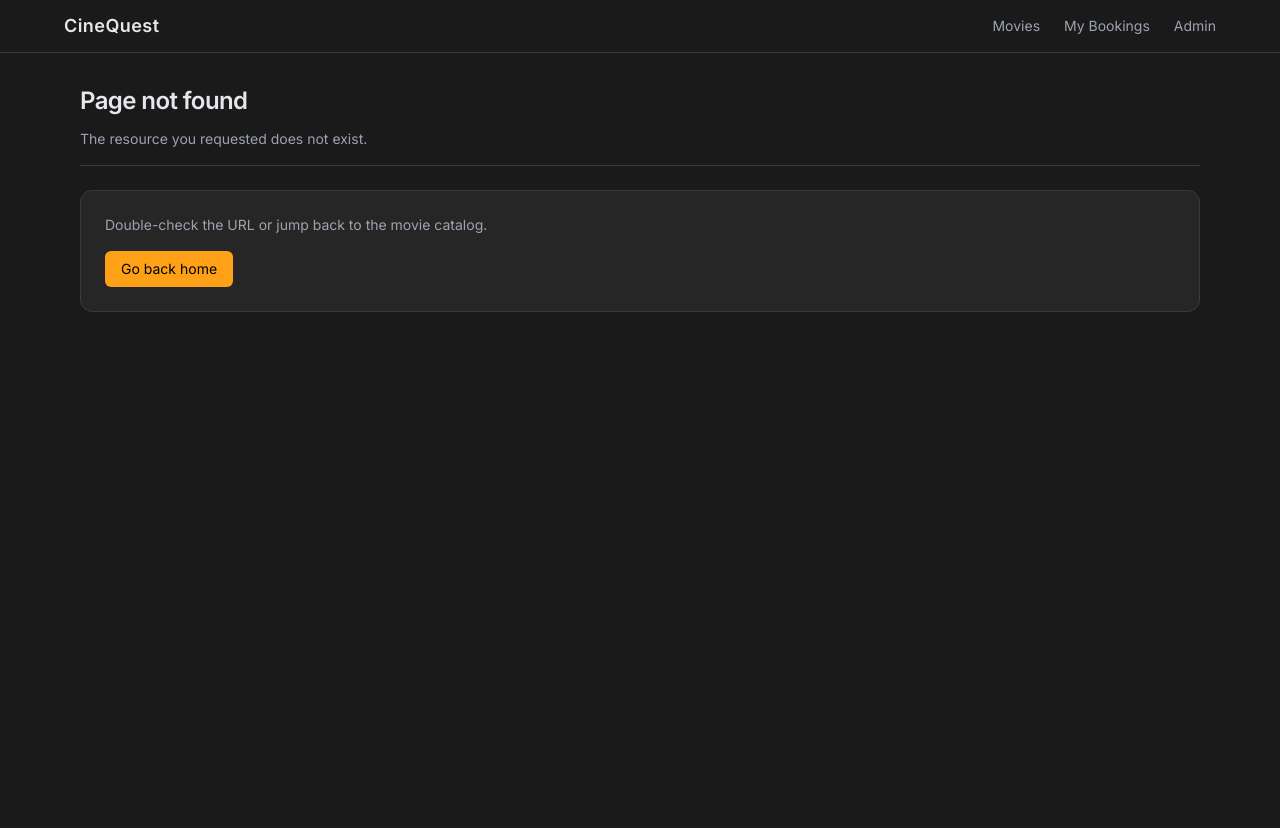
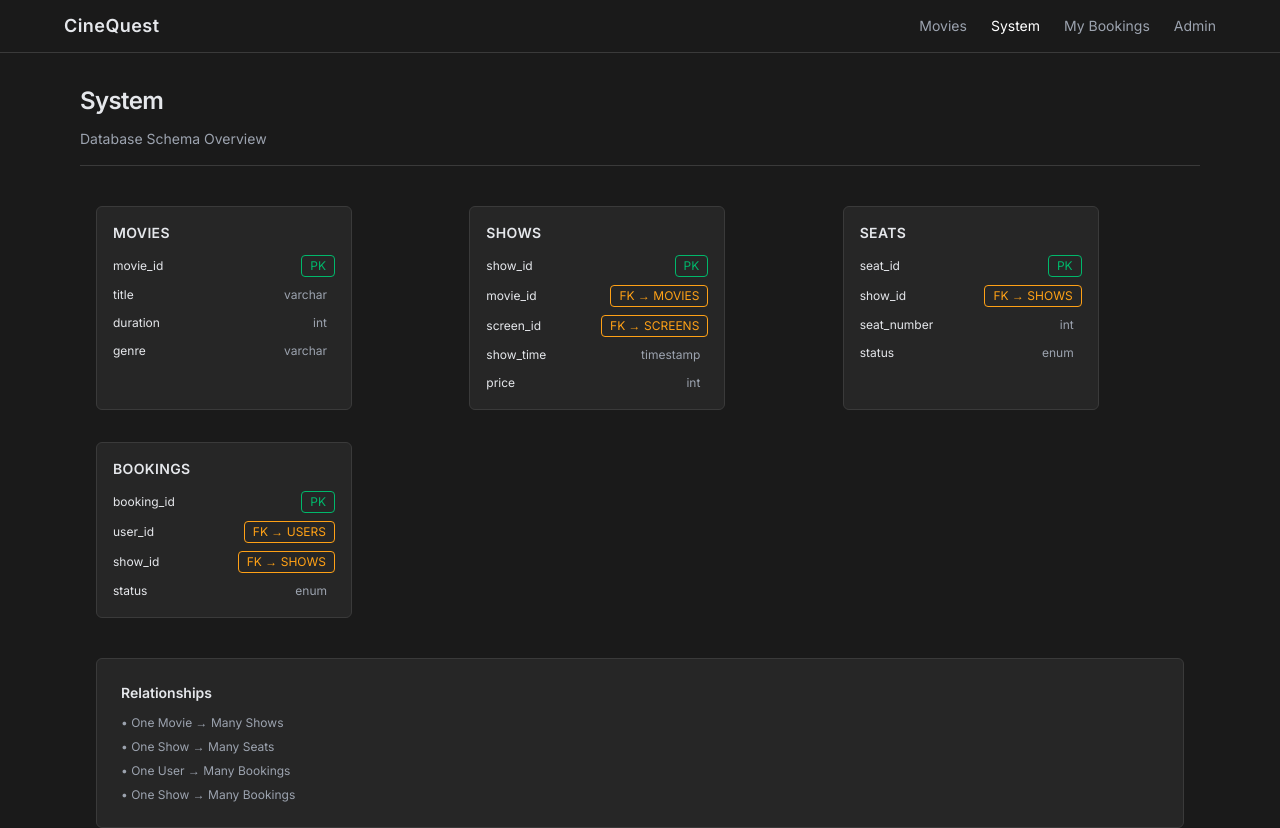
Before and after one commit to LaZyMugen/CineQuest, a React (Vite) app in the folder cinequest-frontend/: page /architecture in a window 1280 px wide. Before the commit this address had no page. Shown: the top 828 px of the page. Built offline with nearby package versions, Linux system fonts and the light colour scheme.

Commit message:
rtoc is peak

```diff
--- a/cinequest-frontend/src/app/router.jsx
+++ b/cinequest-frontend/src/app/router.jsx
@@ -5,6 +5,7 @@ import SeatSelection from "../pages/SeatSelection";
 import Admin from "../pages/Admin";
 import NotFound from "../pages/NotFound";
 import MyBookings from "../pages/MyBookings";
+import Architecture from "../pages/Architecture";
 
 const router = createBrowserRouter([
 	{
@@ -29,6 +30,10 @@ const router = createBrowserRouter([
 		element: <MyBookings />,
 	},
 	{
+		path: "/architecture",
+		element: <Architecture />,
+	},
+	{
 		path: "*",
 		element: <NotFound />,
 	},
--- /dev/null
+++ b/cinequest-frontend/src/components/TableCard.jsx
@@ -0,0 +1,26 @@
+export default function TableCard({ name, columns }) {
+	return (
+		<div className="w-64 rounded-md border border-border bg-card p-4">
+			<h3 className="mb-3 text-sm font-semibold tracking-wide">{name}</h3>
+
+			<ul className="space-y-2 text-xs">
+				{columns.map((col, index) => (
+					<li key={index} className="flex items-center justify-between gap-3">
+						<span>{col.name}</span>
+						<span
+							className={`rounded px-2 py-0.5 text-xs ${
+								col.type.includes("PK")
+									? "border border-success text-success"
+									: col.type.includes("FK")
+									? "border border-accent text-accent"
+									: "text-muted"
+							}`}
+						>
+							{col.type}
+						</span>
+					</li>
+				))}
+			</ul>
+		</div>
+	);
+}
--- a/cinequest-frontend/src/components/layout/Navbar.jsx
+++ b/cinequest-frontend/src/components/layout/Navbar.jsx
@@ -11,6 +11,7 @@ export default function Navbar() {
 				</Link>
 				<div className="flex gap-6">
 					<NavItem to="/">Movies</NavItem>
+					<NavItem to="/architecture">System</NavItem>
 					<NavItem to="/my-bookings">My Bookings</NavItem>
 					<NavItem to="/admin">Admin</NavItem>
 				</div>
--- a/cinequest-frontend/src/components/seat/Seat.jsx
+++ b/cinequest-frontend/src/components/seat/Seat.jsx
@@ -1,45 +1,27 @@
-const baseClasses =
-	"w-9 h-9 text-xs border rounded-sm flex items-center justify-center font-medium transition-colors duration-150";
+export default function Seat({ number, status, isSelected, onClick }) {
+	const base =
+		"w-9 h-9 text-xs border rounded-sm transition-colors flex items-center justify-center";
 
-const seatStateClasses = {
-	available: "border-border text-gray-200 hover:border-accent",
-	selected: "bg-accent text-black border-accent",
-	locked: "bg-border text-muted border-border cursor-not-allowed",
-	confirmed: "border-success text-success",
-};
+	let style = "";
 
-function resolveStatus(seat) {
-	const rawStatus =
-		seat?.status || seat?.seat_status || seat?.booking_status || seat?.state;
-	if (!rawStatus) return null;
-	return rawStatus.toString().toUpperCase();
-}
-
-export default function Seat({ seat, isSelected, onToggle, disabled }) {
-	const label = seat?.seat_label || seat?.seat_number || seat?.seat_id;
-	const status = resolveStatus(seat);
-	const available = seat?.is_available ?? seat?.available ?? status !== "LOCKED";
-	const isConfirmed = status === "CONFIRMED";
-	const isLocked = status === "LOCKED" || available === false;
-	const interactive = !disabled && !isLocked && !isConfirmed;
-	const seatState = isSelected
-		? "selected"
-		: isConfirmed
-		? "confirmed"
-		: isLocked
-		? "locked"
-		: "available";
-	const className = `${baseClasses} ${seatStateClasses[seatState]}`;
+	if (status === "confirmed") {
+		style = "bg-gray-600 border-gray-600 text-gray-300 cursor-not-allowed";
+	} else if (status === "locked") {
+		style = "bg-gray-700 border-gray-700 text-gray-400 cursor-not-allowed";
+	} else if (isSelected) {
+		style = "bg-accent text-black border-accent";
+	} else {
+		style = "border-border hover:border-accent";
+	}
 
 	return (
 		<button
 			type="button"
-			onClick={() => interactive && onToggle(seat?.seat_id)}
-			disabled={!interactive}
-			aria-pressed={isSelected}
-			className={className}
+			disabled={status !== "available"}
+			onClick={onClick}
+			className={`${base} ${style}`}
 		>
-			{label}
+			{number}
 		</button>
 	);
 }
--- a/cinequest-frontend/src/components/seat/SeatGrid.jsx
+++ b/cinequest-frontend/src/components/seat/SeatGrid.jsx
@@ -1,23 +1,19 @@
 	import Seat from "./Seat";
 
-export default function SeatGrid({ groupedSeats, selectedSeats, onToggle }) {
+	export default function SeatGrid({ seats, selectedSeats, toggleSeat }) {
 		return (
 			<div className="space-y-6">
-			{Object.entries(groupedSeats).map(([row, seats]) => (
-				<div key={row} className="space-y-3">
-					<div className="flex items-center gap-3">
-						<span className="text-xs font-semibold uppercase tracking-wide text-muted">
-							Row {row}
-						</span>
-						<span className="h-px flex-1 bg-border" aria-hidden />
-					</div>
-					<div className="flex flex-wrap gap-1.5">
-						{seats.map((seat) => (
+				{Object.entries(seats).map(([row, rowSeats]) => (
+					<div key={row}>
+						<p className="mb-2 text-xs text-muted">{row}</p>
+						<div className="flex flex-wrap gap-2">
+							{rowSeats.map((seat) => (
 								<Seat
-								key={seat.seat_id}
-								seat={seat}
-								isSelected={selectedSeats.includes(seat.seat_id)}
-								onToggle={onToggle}
+									key={seat.number}
+									number={seat.number}
+									status={seat.status}
+									isSelected={selectedSeats.includes(seat.number)}
+									onClick={() => toggleSeat(seat.number)}
 								/>
 							))}
 						</div>
--- /dev/null
+++ b/cinequest-frontend/src/pages/Architecture.jsx
@@ -0,0 +1,69 @@
+import Navbar from "../components/layout/Navbar";
+import PageWrapper from "../components/layout/PageWrapper";
+import TableCard from "../components/TableCard";
+
+const schema = {
+	MOVIES: [
+		{ name: "movie_id", type: "PK" },
+		{ name: "title", type: "varchar" },
+		{ name: "duration", type: "int" },
+		{ name: "genre", type: "varchar" },
+	],
+	SHOWS: [
+		{ name: "show_id", type: "PK" },
+		{ name: "movie_id", type: "FK → MOVIES" },
+		{ name: "screen_id", type: "FK → SCREENS" },
+		{ name: "show_time", type: "timestamp" },
+		{ name: "price", type: "int" },
+	],
+	SEATS: [
+		{ name: "seat_id", type: "PK" },
+		{ name: "show_id", type: "FK → SHOWS" },
+		{ name: "seat_number", type: "int" },
+		{ name: "status", type: "enum" },
+	],
+	BOOKINGS: [
+		{ name: "booking_id", type: "PK" },
+		{ name: "user_id", type: "FK → USERS" },
+		{ name: "show_id", type: "FK → SHOWS" },
+		{ name: "status", type: "enum" },
+	],
+};
+
+export default function Architecture() {
+	return (
+		<>
+			<Navbar />
+			<PageWrapper title="System" subtitle="Database Schema Overview">
+				<div className="space-y-10 p-2 sm:p-4">
+					<div className="grid grid-cols-1 gap-8 sm:grid-cols-2 md:grid-cols-3">
+						{Object.entries(schema).map(([table, columns]) => (
+							<TableCard key={table} name={table} columns={columns} />
+						))}
+					</div>
+
+					<div className="rounded-md border border-border bg-card p-6">
+						<h2 className="mb-3 text-sm font-semibold">Relationships</h2>
+
+						<ul className="space-y-2 text-xs text-muted">
+							<li>• One Movie → Many Shows</li>
+							<li>• One Show → Many Seats</li>
+							<li>• One User → Many Bookings</li>
+							<li>• One Show → Many Bookings</li>
+						</ul>
+					</div>
+
+					<div className="rounded-md border border-border bg-card p-6">
+						<h2 className="mb-3 text-sm font-semibold">Normalization Applied</h2>
+
+						<ul className="space-y-2 text-xs text-muted">
+							<li>• 1NF: No repeating groups</li>
+							<li>• 2NF: No partial dependency</li>
+							<li>• 3NF: No transitive dependency</li>
+						</ul>
+					</div>
+				</div>
+			</PageWrapper>
+		</>
+	);
+}
--- a/cinequest-frontend/src/pages/SeatSelection.jsx
+++ b/cinequest-frontend/src/pages/SeatSelection.jsx
@@ -1,4 +1,4 @@
-import { useMemo, useState } from "react";
+import { useEffect, useMemo, useState } from "react";
 import { useParams } from "react-router-dom";
 import SeatGrid from "../components/seat/SeatGrid";
 import { useSeats } from "../hooks/useSeats";
@@ -7,6 +7,7 @@ import Navbar from "../components/layout/Navbar";
 import PageWrapper from "../components/layout/PageWrapper";
 import Button from "../components/ui/Button";
 import StatusBadge from "../components/ui/StatusBadge";
+import { supabase } from "../lib/supabase";
 
 export default function SeatSelection() {
   const { id: showId } = useParams();
@@ -23,22 +24,58 @@ export default function SeatSelection() {
   // ✅ Use hook only once
   const { seats, loading, error } = useSeats(showId, refreshKey);
 
-  const groupedSeats = useMemo(() => {
+  useEffect(() => {
+    if (!showId) return;
+
+    const channel = supabase
+      .channel("seat-updates")
+      .on(
+        "postgres_changes",
+        {
+           event: "*",
+           schema: "public",
+           table: "seats",
+           filter: `show_id=eq.${showId}`,
+        },
+        () => {
+          setRefreshKey((k) => k + 1);
+        }
+      )
+      .subscribe();
+
+    return () => {
+      supabase.removeChannel(channel);
+    };
+  }, [showId]);
+
+  const seatsByRow = useMemo(() => {
     return seats.reduce((acc, seat) => {
       const row = seat.seat_row ?? "";
       if (!acc[row]) acc[row] = [];
-      acc[row].push(seat);
+
+      const rawStatus =
+        seat?.status || seat?.seat_status || seat?.booking_status || seat?.state;
+      const upper = rawStatus ? rawStatus.toString().toUpperCase() : null;
+      const availableFlag = seat?.is_available ?? seat?.available;
+
+      let status = "available";
+      if (upper === "CONFIRMED") status = "confirmed";
+      else if (upper === "LOCKED" || availableFlag === false) status = "locked";
+
+      const number = seat?.seat_id ?? seat?.seat_label ?? seat?.seat_number;
+
+      acc[row].push({ number, status });
       return acc;
     }, {});
   }, [seats]);
 
-  const handleToggleSeat = (seatId) => {
-    if (!seatId) return;
+  const handleToggleSeat = (seatNumber) => {
+    if (!seatNumber) return;
 
     setSelectedSeats((prev) =>
-      prev.includes(seatId)
-        ? prev.filter((id) => id !== seatId)
-        : [...prev, seatId]
+      prev.includes(seatNumber)
+        ? prev.filter((id) => id !== seatNumber)
+        : [...prev, seatNumber]
     );
   };
 
@@ -122,9 +159,9 @@ export default function SeatSelection() {
             {!loading && !error && seats.length > 0 && (
               <>
                 <SeatGrid
-                  groupedSeats={groupedSeats}
+                  seats={seatsByRow}
                   selectedSeats={selectedSeats}
-                  onToggle={handleToggleSeat}
+                  toggleSeat={handleToggleSeat}
                 />
                 <SeatLegend />
               </>
```
Also changed, not shown: cinequest-frontend/src/lib/api.js, 5 other files (tests, documents, lock files or other folders). Lines whose indentation alone changed are shown as unchanged.
